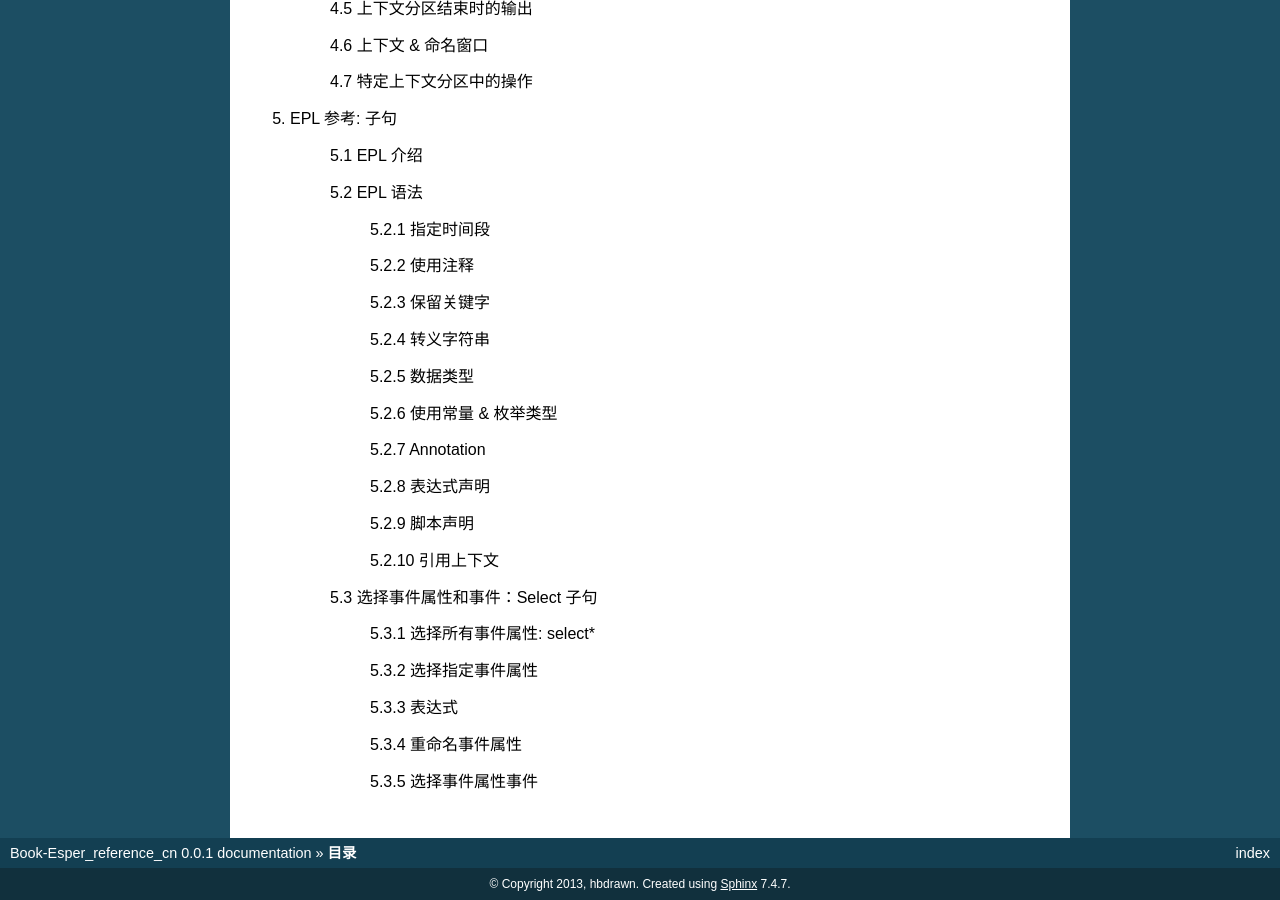
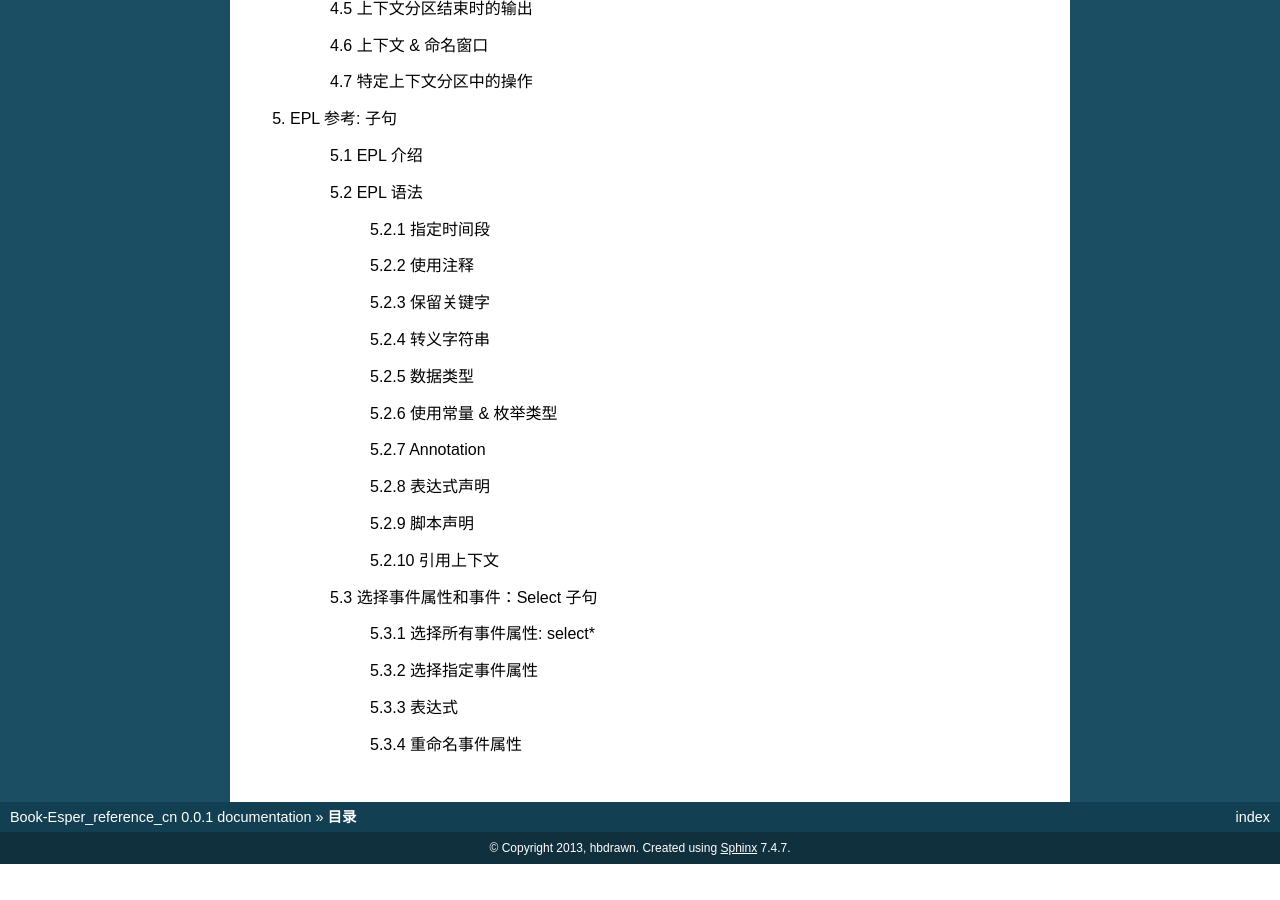
Before and after one commit to hancy2013/Book-Esper_reference_cn, a Sphinx documentation site: the page built from source/tableContent.rst, in a window 1280 px wide and 900 px high, scrolled down 1756 px. Built offline with Sphinx 7.4.7, drawn with Linux system fonts in a browser that asks for light colours; after the commit the page ends 2620 px from its top, so only the background shows below that.

Commit message:
Update tableContent.rst

```diff
--- a/source/tableContent.rst
+++ b/source/tableContent.rst
@@ -130,5 +130,3 @@
 		5.3.3 表达式
 
 		5.3.4 重命名事件属性
-
-		5.3.5 选择事件属性事件
```
